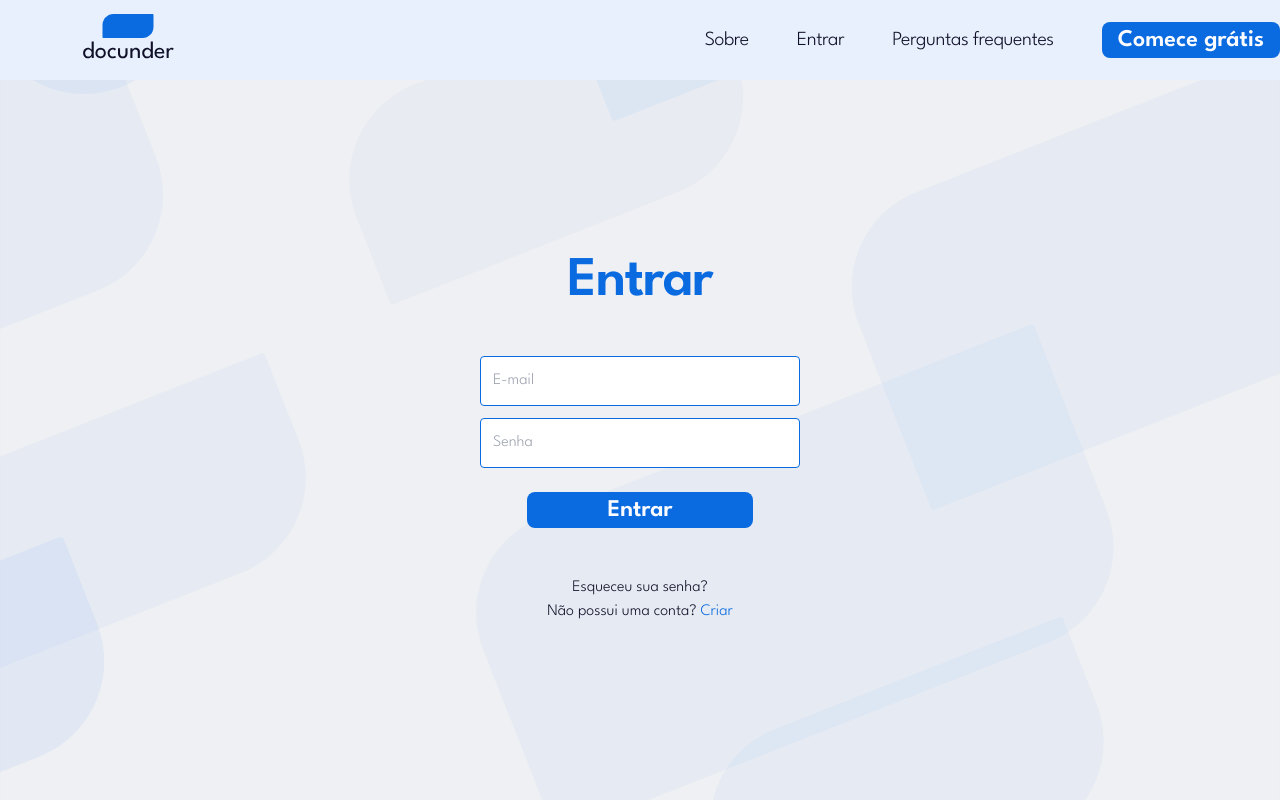
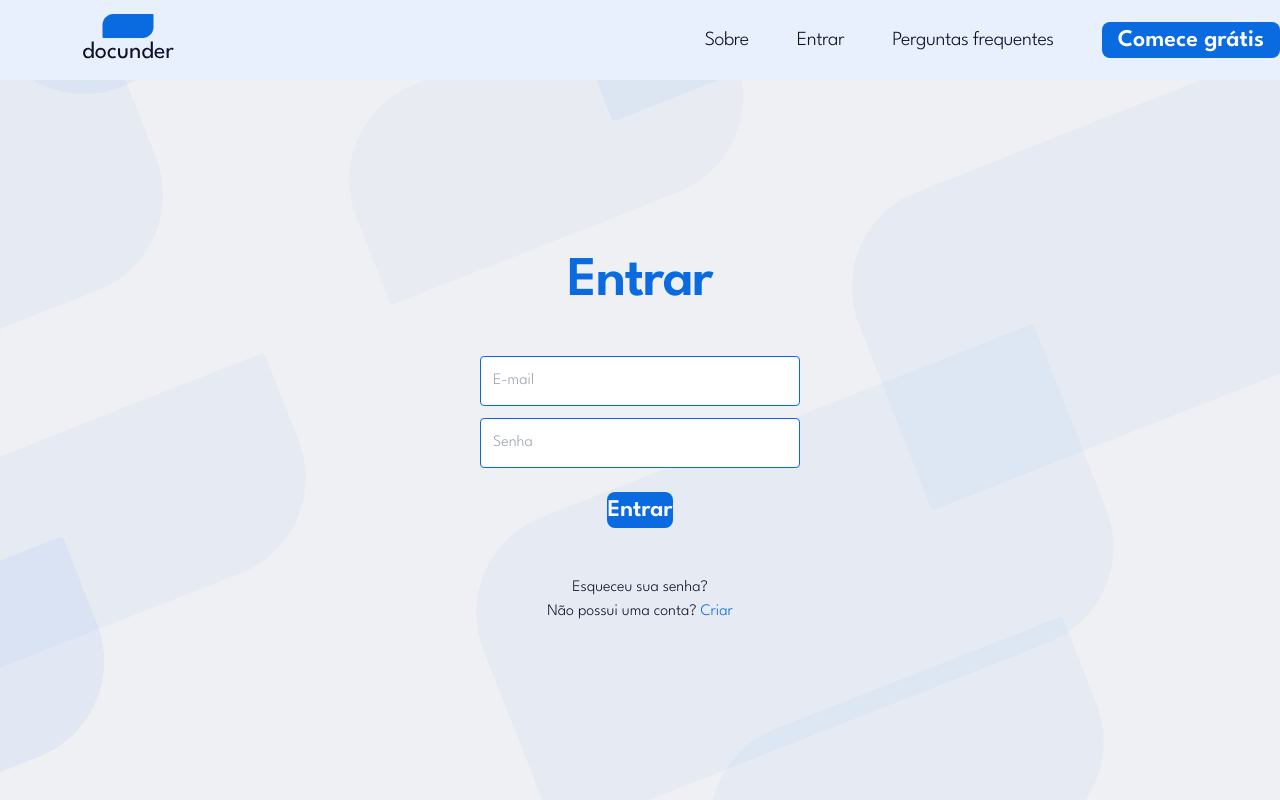
Before and after one commit to Organizacao-Docunder/frontend-app, a Next.js app in the folder nextjs-app/: page /login in a window 1280 px wide. Built offline with nearby package versions, Linux system fonts and the light colour scheme.

Commit message:
feat: link to home page

```diff
--- a/nextjs-app/src/app/login/page.tsx
+++ b/nextjs-app/src/app/login/page.tsx
@@ -2,6 +2,7 @@ import Input from "@/components/Input";
 import HighlightBtn from "@/components/HighlightBtn";
 import Header from "@/components/Header";
 import Nav from "@/components/Nav";
+import Link from "next/link";
 
 export default function LoginPage() {
   return (
@@ -22,11 +23,11 @@ export default function LoginPage() {
               name="password"
             />
           </div>
-          <HighlightBtn id={"login"} content={"Entrar"} paddingX={'px-20'}/>
+          <HighlightBtn id={"login"} content={"Entrar"} customStyle={'px-20'} link={"/home"}/>
         </form>
         <div className="flex flex-col items-center">
           <p className="text-neutral-2">Esqueceu sua senha?</p>
-          <p className="text-neutral-2">Não possui uma conta? <button className="text-primary-1">Criar</button></p>
+          <p className="text-neutral-2">Não possui uma conta? <Link href={"/signup"} className="text-primary-1">Criar</Link></p>
         </div>
       </Nav>
     </main>
```
